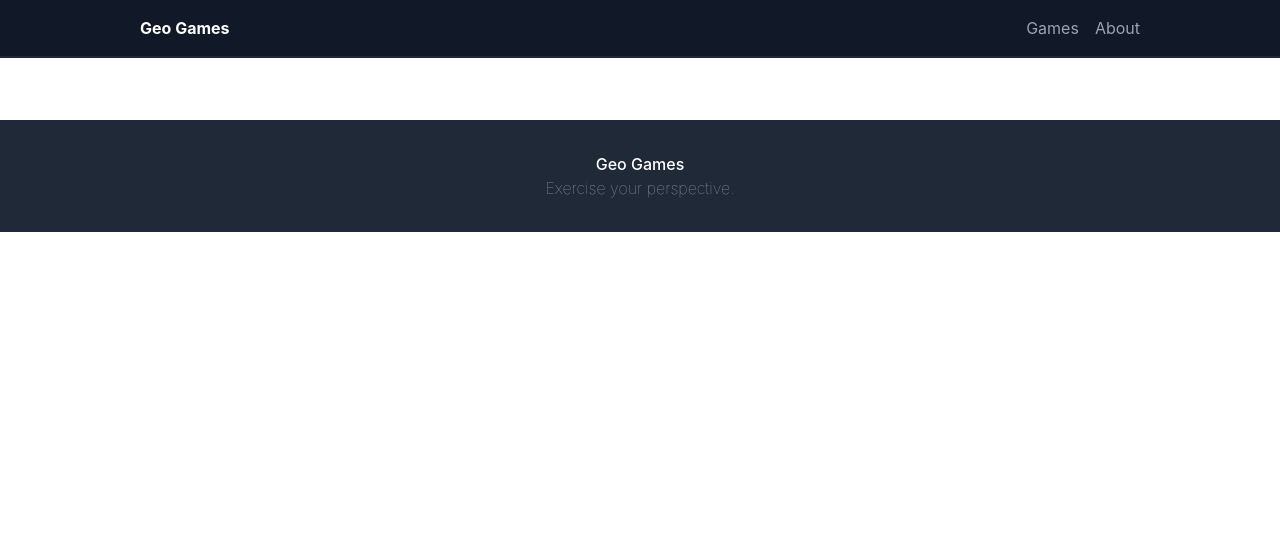
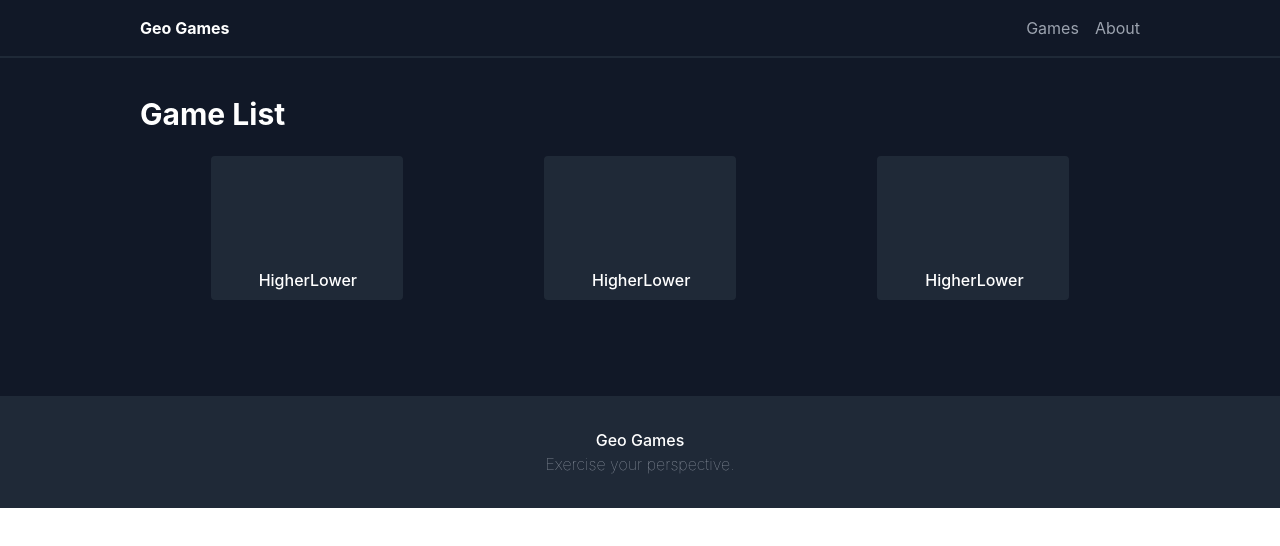
Before and after one commit to gregvansci/geogames, a Next.js app: page /games in a window 1280 px wide. Shown: the top 546 px of the page. Built offline with nearby package versions, Linux system fonts and the light colour scheme.

Commit message:
added components and improved game page

```diff
--- /dev/null
+++ b/pages/components/GameCard.tsx
@@ -0,0 +1,11 @@
+interface GameCardProps {
+  title: String;
+}
+
+export default function GameCard (props: GameCardProps) {
+  return (
+    <div className="relative m-auto text-center rounded w-36 md:w-48 h-36 bg-secondary-dark">
+      <h4 className="absolute text-white bottom-2 left-1/4">{props.title}</h4>
+    </div>
+  )
+}
--- a/pages/components/Navbar.tsx
+++ b/pages/components/Navbar.tsx
@@ -5,7 +5,7 @@ export default function Navbar () {
     <nav className="fixed w-full px-2 py-4 border-b-2 md:px-4 md:mx-24 bg-primary-dark border-secondary-dark">
         <div className="container w-[500px] md:w-[800px] lg:w-[1000px] flex flex-row flex-wrap items-center justify-between mx-auto">
           <div className="flex items-center">
-            <h2 className="font-bold text-white">Geo Games</h2>
+            <a href="../" className="font-bold text-white">Geo Games</a>
           </div>
           <div className="flex items-center gap-x-4">
             <h4 className="text-gray-400">Games</h4>
--- /dev/null
+++ b/pages/components/WelcomeMap.tsx
@@ -0,0 +1,14 @@
+// import {
+//   ComposableMap
+//   Geographies,
+//   Geography,
+//   Square,
+//   Graticule
+// } from "react-simple-maps";
+
+export default function WelcomeMap () {
+  return (
+    <>
+    </>
+  )
+}
--- a/pages/games.tsx
+++ b/pages/games.tsx
@@ -1,12 +1,22 @@
 import { NextPage } from "next"
 import Navbar from "./components/Navbar"
 import Footer from "./components/Footer"
+import GameCard from "./components/GameCard"
 
 const Games: NextPage = () => {
   return (
-    <div className="flex flex-col items-center">
+    <div className="flex flex-col items-center bg-gray-900">
       <Navbar />
-      <h1 className="">Games</h1>
+      <section className="w-full mt-12 text-white bg-gray-900 ">
+        <div className="items-center w-[500px] md:w-[800px] lg:w-[1000px] pt-12 m-auto">
+          <h2 className="text-3xl font-bold">Game List</h2>
+        </div>
+        <div className="grid w-[500px] md:w-[800px] lg:w-[1000px] m-auto grid-cols-2 pt-6 font-medium md:grid-cols-3 gap-y-6">
+          <GameCard title="HigherLower"/>
+          <GameCard title="HigherLower"/>
+          <GameCard title="HigherLower"/>
+        </div>
+      </section>
       <Footer/>
     </div>
   )
--- a/pages/index.tsx
+++ b/pages/index.tsx
@@ -1,19 +1,25 @@
 import type { NextPage } from 'next'
 import Navbar from './components/Navbar'
 import Footer from './components/Footer'
+import WelcomeMap from './components/WelcomeMap'
 
 const Home: NextPage = () => {
   return (
-    <div className="flex flex-col items-center h-auto bg-primary-dark min-w-[600px]">
+    <div className="flex font-sans flex-col items-center h-auto bg-primary-dark min-w-[600px]">
       <Navbar/>
       <section className="bg-gray-900 w-[500px] md:w-[850px] lg:w-[1150px] mt-12">
         <div className="grid py-16 mx-auto max-w-screen md:grid-cols-12 md:gap-8">
           <div className="mr-auto place-self-center md:col-span-7">
-            <h1 className="max-w-2xl mb-4 text-4xl font-extrabold tracking-tight text-white md:text-5xl">Train your geography skills</h1>
+            <h1 className="max-w-2xl mb-4 font-sans text-4xl font-extrabold tracking-tight text-white md:text-5xl">Train your geography skills</h1>
             <p className="max-w-2xl mb-6 text-lg font-light text-gray-400 md:mb-8 md:text-xl">From the peak of Mt. Everest to the depths of Death Valley, learn what makes each country unique.</p>
+            <a href="games" className="inline-flex items-center justify-center px-5 py-3 mr-3 text-base font-medium text-center text-white bg-blue-700 rounded-lg hover:bg-blue-800 focus:ring-4 focus:ring-blue-900">
+              Get started
+              <svg className="w-5 h-5 ml-2 -mr-1" fill="currentColor" viewBox="0 0 20 20" xmlns="http://www.w3.org/2000/svg"><path fill-rule="evenodd" d="M10.293 3.293a1 1 0 011.414 0l6 6a1 1 0 010 1.414l-6 6a1 1 0 01-1.414-1.414L14.586 11H3a1 1 0 110-2h11.586l-4.293-4.293a1 1 0 010-1.414z" clip-rule="evenodd"></path></svg>
+            </a>
           </div>
           <div className="hidden md:mt-0 md:col-span-5 md:flex">
-            <img src="https://flowbite.s3.amazonaws.com/blocks/marketing-ui/hero/phone-mockup.png" alt="mockup"></img>
+            {/* <img src="https://flowbite.s3.amazonaws.com/blocks/marketing-ui/hero/phone-mockup.png" alt="mockup"></img> */}
+            <WelcomeMap/>
           </div>
         </div>
       </section>
--- a/tailwind.config.js
+++ b/tailwind.config.js
@@ -15,6 +15,9 @@ module.exports = {
       'md': '900px',
       'lg': '1200px',
     },
+    fontFamily: {
+      sans: ["Inter var", "sans-serif"],
+    }
   },
   plugins: [
     require('flowbite/plugin'),
```
Also changed, not shown: pages/HigherLower.tsx (added, +9 -0 lines).
